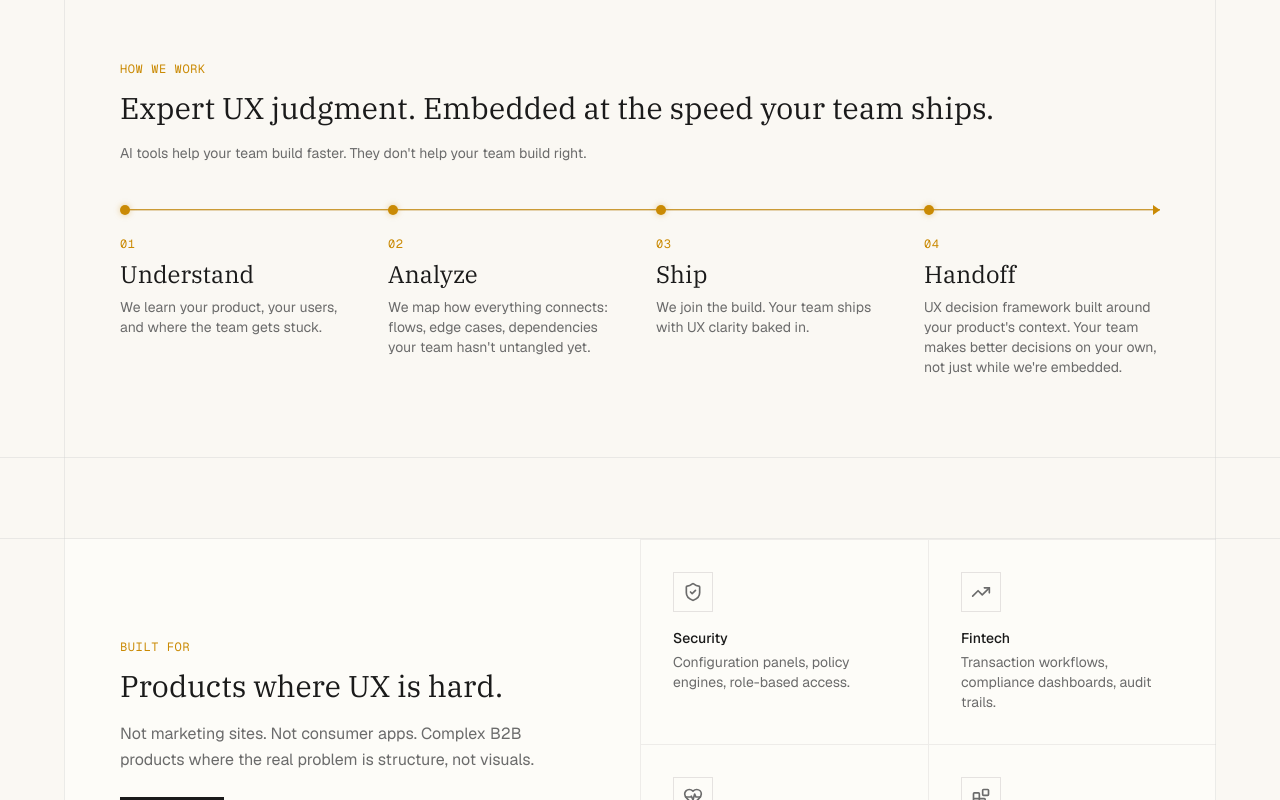
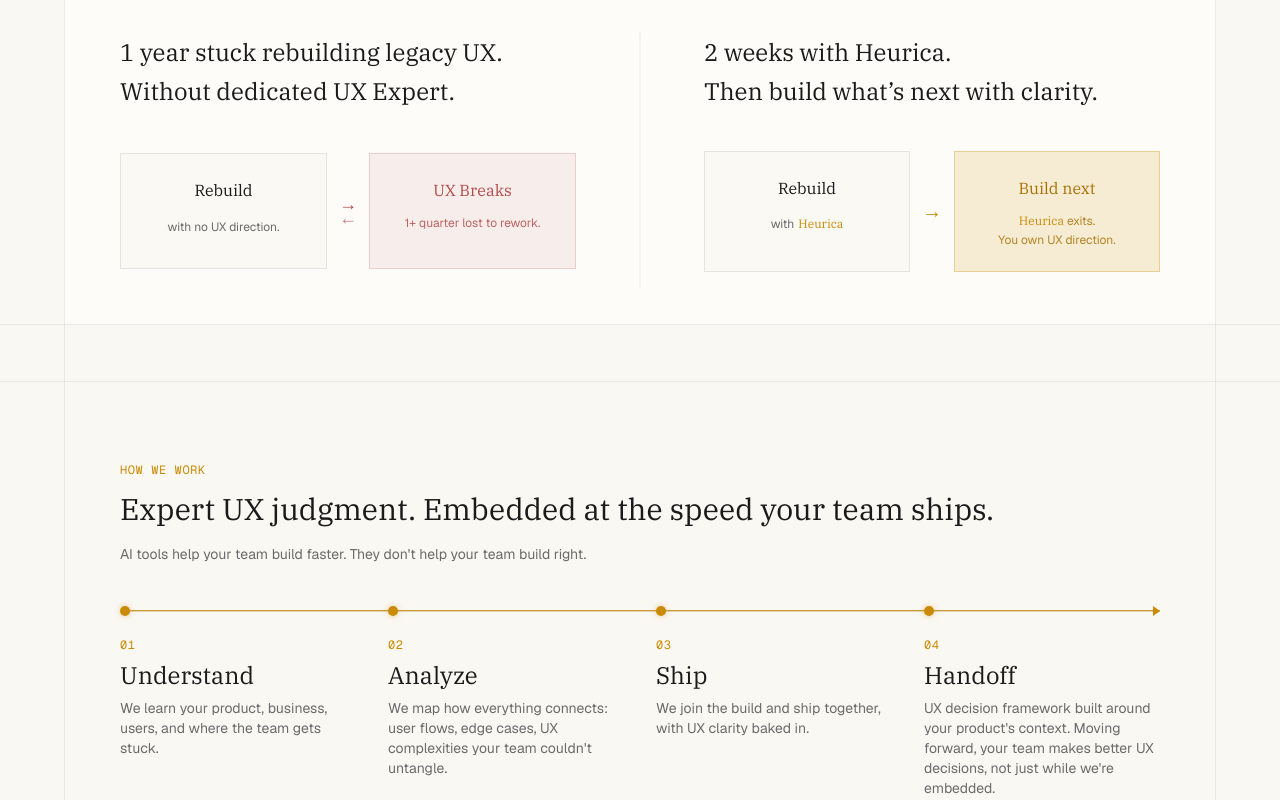
Before and after one commit to Nuaroom/landing-page, a Next.js app: page / in a window 1280 px wide. Shown: the part 1200-2000 px from the top of the page. Built offline with nearby package versions, Linux system fonts and the light colour scheme.

Commit message:
add comparison diagram section and update landing page copy
Co-Authored-By: Claude Opus 4.6 (1M context) <noreply@anthropic.com>

```diff
--- a/app/page.tsx
+++ b/app/page.tsx
@@ -7,6 +7,7 @@ import { ArrowRight, ClipboardCheck, Eye, ShieldCheck, Layers, UserCheck, Target
 import Link from "next/link"
 import { useTheme } from "next-themes"
 import { FlowDiagram } from "@/components/FlowDiagram"
+import { ComparisonDiagram } from "@/components/ComparisonDiagram"
 import { useLanguage } from "@/components/language-context"
 import { Footer } from "@/components/Footer"
 import { HeroCircles } from "@/components/HeroCircles"
@@ -102,7 +103,7 @@ function UseCasesSection() {
   ]
 
   return (
-    <section className="py-14 sm:py-20 border-t border-border/40">
+    <section className="border-t border-border/40 pt-10 pb-10 sm:pt-14 sm:pb-14">
       {/* Full-width top/bottom borders for block feel */}
       <div className="border-t border-b border-border/40 animate-on-scroll">
         <div className="container mx-auto px-6 sm:px-8 lg:px-12 xl:px-16 max-w-7xl">
@@ -310,7 +311,7 @@ export default function LandingPage() {
             )}
 
             <div
-              className="mb-5 flex w-full flex-col items-center gap-1 sm:mb-6"
+              className="mb-8 flex w-full flex-col items-center gap-1 sm:mb-10"
               style={{
                 opacity: subtitleTyped ? 1 : 0,
                 transform: subtitleTyped ? 'translateY(0)' : 'translateY(20px)',
@@ -422,6 +423,9 @@ export default function LandingPage() {
           </div>
         </div>
       </section>
+      <div className="pb-10 pt-0 sm:pb-14">
+        <ComparisonDiagram />
+      </div>
       {/* UX Reasoning Engine Section */}
       <section id="how-it-works" className="py-14 sm:py-20 border-t border-border/40">
         <div className="container mx-auto max-w-7xl px-6 sm:px-8 lg:px-12 xl:px-16">
@@ -452,11 +456,11 @@ export default function LandingPage() {
       {/* Built for */}
       <UseCasesSection />
       {/* Enterprise-Ready from Day 1 Section */}
-      <section className="py-14 sm:py-20 border-t border-border/40">
+      <section className="py-10 sm:py-14 border-t border-border/40">
         <div className="container mx-auto px-6 sm:px-8 lg:px-12 xl:px-16 max-w-7xl">
-          <div className="text-center mb-8 animate-on-scroll">
+          <div className="text-center mb-6 animate-on-scroll">
             <h2
-              className="text-xl md:text-2xl lg:text-3xl font-normal mb-4 leading-tight"
+              className="text-xl md:text-2xl lg:text-3xl font-normal mb-3 leading-tight"
               style={{ fontFamily: "var(--font-ibm-plex-serif), serif" }}
             >
               {t("home.enterprise.title")}
@@ -472,8 +476,8 @@ export default function LandingPage() {
           <div className="container mx-auto px-6 sm:px-8 lg:px-12 xl:px-16 max-w-7xl">
             <div className="grid sm:grid-cols-3">
               {/* Card 1: Traceable Decisions */}
-              <div className="p-6 sm:p-10 md:p-14 border-b sm:border-b-0 sm:border-r border-border/40">
-                <div className="mb-6">
+              <div className="border-b border-border/40 p-5 sm:p-8 md:p-10 sm:border-b-0 sm:border-r">
+                <div className="mb-4">
                   <Scale className="w-6 h-6 text-muted-foreground" />
                 </div>
                 <h3 className="text-sm font-medium mb-2">{t("home.enterprise.card1.title")}</h3>
@@ -483,8 +487,8 @@ export default function LandingPage() {
               </div>
 
               {/* Card 2: No Customer Data Required */}
-              <div className="p-6 sm:p-10 md:p-14 border-b sm:border-b-0 sm:border-r border-border/40">
-                <div className="mb-6">
+              <div className="border-b border-border/40 p-5 sm:p-8 md:p-10 sm:border-b-0 sm:border-r">
+                <div className="mb-4">
                   <Zap className="w-6 h-6 text-muted-foreground" />
                 </div>
                 <h3 className="text-sm font-medium mb-2">{t("home.enterprise.card2.title")}</h3>
@@ -494,8 +498,8 @@ export default function LandingPage() {
               </div>
 
               {/* Card 3: Works With Your Stack */}
-              <div className="p-6 sm:p-10 md:p-14">
-                <div className="mb-6">
+              <div className="p-5 sm:p-8 md:p-10">
+                <div className="mb-4">
                   <Users className="w-6 h-6 text-muted-foreground" />
                 </div>
                 <h3 className="text-sm font-medium mb-2">{t("home.enterprise.card3.title")}</h3>
--- a/components/ComparisonDiagram.tsx
+++ b/components/ComparisonDiagram.tsx
@@ -9,157 +9,165 @@ export function ComparisonDiagram() {
     <section>
       <div className="border-t border-b border-border/40">
         <div className="container mx-auto max-w-7xl px-6 sm:px-8 lg:px-12 xl:px-16">
-          <div className="bg-[#FDFCF8] dark:bg-[#1C1917] px-6 sm:px-10 md:px-14 py-10 sm:py-14">
-
-          <div className="grid grid-cols-1 md:grid-cols-2 gap-12 md:gap-16">
-
-            {/* Left: Without dedicated UX — circular loop */}
-            <div>
+          <div className="bg-[#FDFCF8] px-6 py-7 sm:px-10 sm:py-9 md:px-14 dark:bg-[#1C1917]">
+            <div className="relative grid grid-cols-1 gap-10 md:grid-cols-2 md:items-stretch md:gap-16">
+              {/* Center divider — desktop only */}
+              <div className="absolute left-1/2 top-0 bottom-0 hidden -translate-x-1/2 md:block">
+                <div className="h-full w-px bg-border/40" />
+              </div>
+              {/* Left — without dedicated UX */}
+              <div className="flex min-h-0 flex-col self-stretch md:pr-8">
                 <h3
-                className="text-lg sm:text-xl md:text-2xl font-normal mb-2 text-foreground leading-relaxed"
+                  className="mb-6 text-lg font-normal leading-relaxed text-foreground sm:text-xl md:text-2xl"
                   style={{ fontFamily: "var(--font-ibm-plex-serif), serif" }}
                 >
                   {t("home.compare.without.title1")}
+                  <br />
+                  {t("home.compare.without.title2")}
                 </h3>
-              <p className="text-sm text-muted-foreground mb-8">
-                {t("home.compare.without.title2")}
+
+                <div className="flex min-h-0 flex-1 items-center justify-center py-4">
+                  <div className="flex w-full items-stretch gap-0">
+                    <div className="flex min-h-0 flex-1 flex-col items-center justify-start gap-3 border border-border/50 bg-muted/25 p-4 text-center dark:bg-muted/15 sm:p-5 md:min-h-[7.25rem]">
+                      <div className="flex min-h-[1.75rem] w-full items-center justify-center sm:min-h-[2rem]">
+                        <span
+                          className="text-sm font-normal text-foreground sm:text-base"
+                          style={{ fontFamily: "var(--font-ibm-plex-serif), serif" }}
+                        >
+                          {t("home.compare.buildv1")}
+                        </span>
+                      </div>
+                      <p className="w-full text-balance text-center text-xs leading-relaxed text-muted-foreground">
+                        {t("home.compare.without.noDirection")}
                       </p>
-
-              {/* Horizontal circular loop */}
-              <div className="flex items-center justify-center py-8">
-                <div className="relative w-full max-w-[360px] h-[180px]">
-                  {/* Ellipse loop path */}
-                  <svg
-                    className="absolute inset-0 w-full h-full"
-                    viewBox="0 0 360 180"
-                    fill="none"
-                    preserveAspectRatio="xMidYMid meet"
-                  >
-                    <ellipse
-                      cx="180" cy="90" rx="160" ry="70"
-                      stroke="currentColor"
-                      strokeWidth="1"
-                      strokeDasharray="6 4"
-                      strokeOpacity="0.15"
-                      fill="none"
-                    />
-                  </svg>
-
-                  {/* Eng builds — left */}
-                  <div className="absolute top-1/2 left-0 -translate-y-1/2">
-                    <div className="px-3 py-2 text-[10px] sm:text-[11px] font-mono tracking-wider text-muted-foreground bg-background border border-border/40 whitespace-nowrap">
-                      ENG BUILDS
-                    </div>
                     </div>
 
-                  {/* No UX direction — top */}
-                  <div className="absolute top-0 left-1/2 -translate-x-1/2 -translate-y-1">
                     <div
-                      className="px-3 py-2 text-[10px] sm:text-[11px] font-mono tracking-wider whitespace-nowrap border"
+                      className="flex shrink-0 flex-col items-center justify-center self-center gap-0 px-2 sm:px-3"
+                      aria-hidden
+                    >
+                      <span
+                        className="text-base font-normal leading-none sm:text-lg"
+                        style={{ fontFamily: "var(--font-ibm-plex-serif), serif", color: "#B54A4A" }}
+                      >
+                        &rarr;
+                      </span>
+                      <span
+                        className="-mt-1 text-base font-normal leading-none sm:text-lg"
+                        style={{ fontFamily: "var(--font-ibm-plex-serif), serif", color: "#B54A4A", opacity: 0.75 }}
+                      >
+                        &larr;
+                      </span>
+                    </div>
+
+                    <div
+                      className="flex min-h-0 flex-1 flex-col items-center justify-start gap-2 border p-4 text-center sm:p-5 md:min-h-[7.25rem]"
                       style={{
-                        color: "var(--accent-pink)",
-                        opacity: 0.7,
-                        borderColor: "color-mix(in srgb, var(--accent-pink) 25%, transparent)",
-                        background: "var(--background)",
+                        background: "rgba(181, 74, 74, 0.08)",
+                        borderColor: "rgba(181, 74, 74, 0.2)",
                       }}
                     >
-                      NO UX DIRECTION
-                    </div>
-                  </div>
-
-                  {/* Rebuild — right */}
-                  <div className="absolute top-1/2 right-0 -translate-y-1/2">
-                    <div className="px-3 py-2 text-[10px] sm:text-[11px] font-mono tracking-wider text-muted-foreground bg-background border border-border/40 whitespace-nowrap">
-                      REBUILD
-                    </div>
-                  </div>
-
-                  {/* REPEAT — center */}
-                  <span className="absolute bottom-0 left-1/2 -translate-x-1/2 translate-y-1 text-[10px] font-mono tracking-widest text-muted-foreground opacity-25">
-                    REPEAT
+                      <div className="flex min-h-[1.75rem] w-full items-center justify-center sm:min-h-[2rem]">
+                        <span
+                          className="text-sm font-normal sm:text-base"
+                          style={{ fontFamily: "var(--font-ibm-plex-serif), serif", color: "#B54A4A" }}
+                        >
+                          {t("home.compare.without.uxBreaks")}
                         </span>
                       </div>
-              </div>
-            </div>
-
-            {/* Right: With Heurica — horizontal linear flow */}
-            <div className="md:border-l md:border-border/40 md:pl-16 flex flex-col">
-              <h3
-                className="text-lg sm:text-xl md:text-2xl font-normal mb-2 text-foreground leading-relaxed"
-                style={{ fontFamily: "var(--font-ibm-plex-serif), serif" }}
+                      <p
+                        className="w-full text-balance text-center text-xs leading-relaxed"
+                        style={{ color: "#B54A4A", opacity: 0.85 }}
                       >
-                {t("home.compare.with.title1")}
-              </h3>
-              <p className="text-sm text-muted-foreground mb-8">
-                {t("home.compare.with.title2")}
+                        {t("home.compare.without.uxBreaksCaption")}
                       </p>
-
-              {/* Horizontal linear flow */}
-              <div className="flex items-center justify-center py-8">
-                <div className="flex flex-col gap-3 w-full">
-                  {/* Main flow row */}
-                  <div className="flex flex-row items-center w-full">
-                    {/* Eng builds */}
-                    <div className="px-3 py-2 text-[10px] sm:text-[11px] font-mono tracking-wider text-muted-foreground bg-background border border-border/40 whitespace-nowrap shrink-0">
-                      ENG BUILDS
-                    </div>
-
-                    {/* Arrow */}
-                    <div className="flex-1 min-w-2 h-[1px]" style={{ background: "var(--accent-gold)", opacity: 0.4 }} />
-
-                    {/* Heurica */}
-                    <div
-                      className="px-3 py-2 text-center border whitespace-nowrap shrink-0"
-                      style={{
-                        color: "var(--accent-gold-dark)",
-                        background: "var(--accent-gold-muted)",
-                        borderColor: "color-mix(in srgb, var(--accent-gold) 40%, transparent)",
-                      }}
-                    >
-                      <span className="block text-[10px] sm:text-[11px] font-mono tracking-wider font-medium">HEURICA</span>
-                      <span className="block text-[9px] sm:text-[10px] font-mono tracking-wider opacity-70 mt-0.5">UX DIRECTION</span>
-                    </div>
-
-                    {/* Arrow */}
-                    <div className="flex-1 min-w-2 h-[1px]" style={{ background: "var(--accent-gold)", opacity: 0.4 }} />
-
-                    {/* Ship */}
-                    <div
-                      className="px-3 py-2 text-[10px] sm:text-[11px] font-mono tracking-wider border whitespace-nowrap shrink-0"
-                      style={{
-                        color: "var(--accent-gold-dark)",
-                        background: "var(--accent-gold-muted)",
-                        borderColor: "color-mix(in srgb, var(--accent-gold) 40%, transparent)",
-                      }}
-                    >
-                      SHIP
-                    </div>
-
-                    {/* Dashed arrow */}
-                    <div className="flex-1 min-w-2 h-[1px] border-t border-dashed border-border/40" />
-
-                    {/* Next feature */}
-                    <div className="px-3 py-2 text-[10px] sm:text-[11px] font-mono tracking-wider text-muted-foreground bg-background border border-border/40 whitespace-nowrap shrink-0">
-                      NEXT FEATURE
-                    </div>
-                  </div>
-
-                  {/* Annotations row */}
-                  <div className="flex flex-row items-start w-full">
-                    {/* Spacer for first 3 items */}
-                    <div className="flex-1" />
-                    <span className="text-[9px] sm:text-[10px] font-mono tracking-wider text-muted-foreground opacity-50 whitespace-nowrap text-center" style={{ flexBasis: "25%" }}>
-                      Heurica exits
-                    </span>
-                    <div className="flex-1" />
-                    <span className="text-[9px] sm:text-[10px] font-mono tracking-wider text-muted-foreground opacity-50 whitespace-nowrap text-right">
-                      Your team continues
-                    </span>
                     </div>
                   </div>
                 </div>
               </div>
 
+              {/* Right — with Heurica */}
+              <div className="flex min-h-0 flex-col self-stretch md:pl-8">
+                <h3
+                  className="mb-6 text-lg font-normal leading-relaxed text-foreground sm:text-xl md:text-2xl"
+                  style={{ fontFamily: "var(--font-ibm-plex-serif), serif" }}
+                >
+                  {t("home.compare.with.title1")}
+                  <br />
+                  {t("home.compare.with.title2")}
+                </h3>
+
+                <div className="flex min-h-0 flex-1 items-center justify-center py-4">
+                  <div className="flex w-full items-stretch gap-0">
+                    <div className="flex min-h-0 flex-1 flex-col items-center justify-start gap-3 border border-border/50 bg-muted/25 p-4 text-center dark:bg-muted/15 sm:p-5 md:min-h-[7.25rem]">
+                      <div className="flex min-h-[1.75rem] w-full items-center justify-center sm:min-h-[2rem]">
+                        <span
+                          className="text-sm font-normal text-foreground sm:text-base"
+                          style={{ fontFamily: "var(--font-ibm-plex-serif), serif" }}
+                        >
+                          {t("home.compare.buildv1")}
+                        </span>
+                      </div>
+                      <div className="flex items-center justify-center gap-1">
+                        <span className="text-xs text-muted-foreground">{t("home.compare.with.withWord")}</span>
+                        <span
+                          className="text-xs font-medium"
+                          style={{ fontFamily: "var(--font-ibm-plex-serif), serif", color: "var(--accent-gold)" }}
+                        >
+                          Heurica
+                        </span>
+                      </div>
+                    </div>
+
+                    <div
+                      className="flex shrink-0 items-center justify-center self-center px-2 sm:px-3"
+                      aria-hidden
+                    >
+                      <span
+                        className="text-lg font-normal leading-none sm:text-xl"
+                        style={{
+                          fontFamily: "var(--font-ibm-plex-serif), serif",
+                          color: "var(--accent-gold)",
+                        }}
+                      >
+                        &rarr;
+                      </span>
+                    </div>
+
+                    <div
+                      className="flex min-h-0 flex-1 flex-col items-center justify-start gap-2 border p-4 text-center sm:p-5 md:min-h-[7.25rem]"
+                      style={{
+                        background: "var(--accent-gold-muted)",
+                        borderColor: "color-mix(in srgb, var(--accent-gold) 30%, transparent)",
+                      }}
+                    >
+                      <div className="flex min-h-[1.75rem] w-full items-center justify-center sm:min-h-[2rem]">
+                        <span
+                          className="text-sm font-normal sm:text-base"
+                          style={{ fontFamily: "var(--font-ibm-plex-serif), serif", color: "var(--accent-gold-dark)" }}
+                        >
+                          {t("home.compare.with.buildNext")}
+                        </span>
+                      </div>
+                      <p className="w-full text-balance text-center text-xs leading-relaxed">
+                        <span
+                          className="text-xs font-medium"
+                          style={{ fontFamily: "var(--font-ibm-plex-serif), serif", color: "var(--accent-gold)" }}
+                        >
+                          Heurica
+                        </span>
+                        <span style={{ color: "var(--accent-gold-dark)", opacity: 0.85 }}>
+                          {t("home.compare.with.phase2Line1Tail")}
+                        </span>
+                        <br />
+                        <span style={{ color: "var(--accent-gold-dark)", opacity: 0.85 }}>
+                          {t("home.compare.with.phase2Line2")}
+                        </span>
+                      </p>
+                    </div>
+                  </div>
+                </div>
+              </div>
             </div>
           </div>
         </div>
--- a/components/FlowDiagram.tsx
+++ b/components/FlowDiagram.tsx
@@ -47,10 +47,10 @@ const steps: {
 ]
 
 const stepDescriptions: string[] = [
-  "We learn your product, your users, and where the team gets stuck.",
-  "We map how everything connects: flows, edge cases, dependencies your team hasn't untangled yet.",
-  "We join the build. Your team ships with UX clarity baked in.",
-  "UX decision framework built around your product's context. Your team makes better decisions on your own, not just while we're embedded.",
+  "We learn your product, business, users, and where the team gets stuck.",
+  "We map how everything connects: user flows, edge cases, UX complexities your team couldn't untangle.",
+  "We join the build and ship together, with UX clarity baked in.",
+  "UX decision framework built around your product's context. Moving forward, your team makes better UX decisions, not just while we're embedded.",
 ]
 
 export function FlowDiagram({ className = "" }: FlowDiagramProps) {
--- a/components/language-context.tsx
+++ b/components/language-context.tsx
@@ -384,8 +384,8 @@ const translations: Record<string, Record<Locale, string>> = {
   "footer.terms": { en: "Terms of Service", ko: "이용약관" },
 
   // Home - Comparison Diagram
-  "home.compare.without.title1": { en: "1 year stuck rebuilding", ko: "전담 UX 없이" },
-  "home.compare.without.title2": { en: "without dedicated UX.", ko: "1년째 재작업." },
+  "home.compare.without.title1": { en: "1 year stuck rebuilding legacy UX.", ko: "레거시 UX를 1년째 재작업 중." },
+  "home.compare.without.title2": { en: "Without dedicated UX Expert.", ko: "전담 UX 전문가 없이." },
   "home.compare.without.subtitle": { en: "Engineers design, stakeholders react, everyone reworks", ko: "엔지니어가 설계하고, 이해관계자가 반응하고, 모두가 재작업" },
   "home.compare.buildv1": { en: "Rebuild", ko: "Rebuild" },
   "home.compare.buildv2": { en: "Rebuild", ko: "Rebuild" },
@@ -393,7 +393,17 @@ const translations: Record<string, Record<Locale, string>> = {
   "home.compare.rework": { en: "Rework", ko: "재작업" },
   "home.compare.without.badge": { en: "~1 year, still going", ko: "~1년째, 아직 진행 중" },
   "home.compare.with.title1": { en: "2 weeks with Heurica.", ko: "Heurica와 함께 2주." },
-  "home.compare.with.title2": { en: "Then build what\u2019s next.", ko: "그다음은 빌드." },
+  "home.compare.with.title2": { en: "Then build what\u2019s next with clarity.", ko: "그다음은 명확하게 다음을 빌드." },
+  "home.compare.without.noDirection": { en: "with no UX direction.", ko: "UX 방향 없이." },
+  "home.compare.without.uxBreaks": { en: "UX Breaks", ko: "UX 붕괴" },
+  "home.compare.without.uxBreaksCaption": {
+    en: "1+ quarter lost to rework.",
+    ko: "재작업으로 분기 1회 이상을 잃습니다.",
+  },
+  "home.compare.with.withWord": { en: "with", ko: "with" },
+  "home.compare.with.phase2Line1Tail": { en: " exits.", ko: "는 철수하고." },
+  "home.compare.with.phase2Line2": { en: "You own UX direction.", ko: "UX 방향은 팀이 가져갑니다." },
+  "home.compare.with.buildNext": { en: "Build next", ko: "다음 빌드" },
   "home.compare.with.subtitle": { en: "Structure first, then build with clarity", ko: "구조를 먼저 잡고, 명확하게 빌드" },
   "home.compare.map": { en: "Map structure", ko: "구조 매핑" },
   "home.compare.build": { en: "Build with clarity", ko: "명확하게 빌드" },
```
Lines whose indentation alone changed are shown as unchanged.
